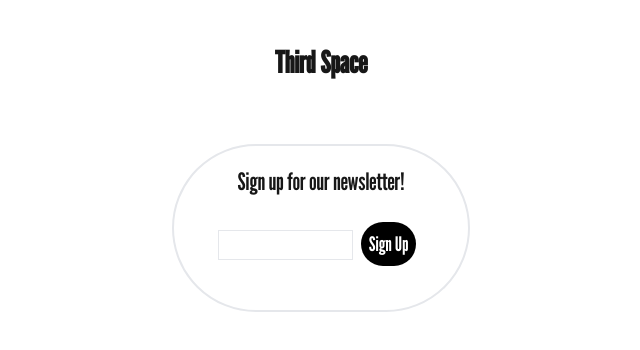
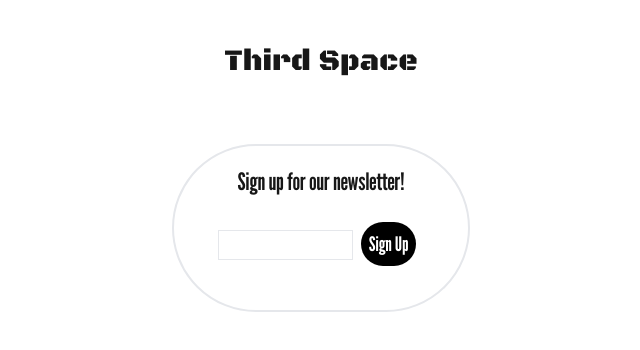
Before and after one commit to bcatalfo/third-space-band, a Next.js app: page / in a window 1280 px wide. Shown: the top 350 px of the page, without its empty margins (319-959 px from the left). Built offline with nearby package versions, Linux system fonts and the light colour scheme.

Commit message:
Changed the font for Third Space.

```diff
--- a/app/page.tsx
+++ b/app/page.tsx
@@ -1,3 +1,10 @@
+import { Black_Ops_One } from "next/font/google";
+
+const blackOpsOne = Black_Ops_One({
+  weight: "400",
+  subsets: ["latin"],
+});
+
 export default function Home() {
   async function addToMailList(formData: FormData) {
     "use server";
@@ -8,7 +15,9 @@ export default function Home() {
   return (
     <div className="flex flex-col items-center">
       <div className="flex justify-center m-7 p-4">
-        <header className="font-bold text-3xl">Third Space</header>
+        <header className={`font-bold text-3xl ${blackOpsOne.className}`}>
+          Third Space
+        </header>
       </div>
       <div className="flex flex-col justify-center items-center m-5 p-5 border-2 rounded-full text-xl">
         <h1 className="text-2xl">Sign up for our newsletter!</h1>
```
